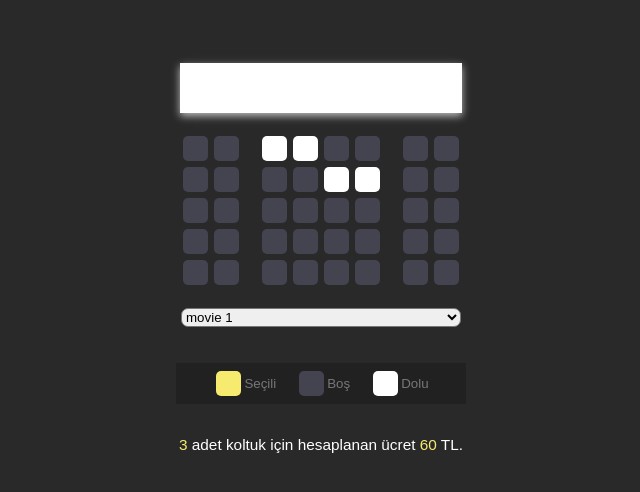
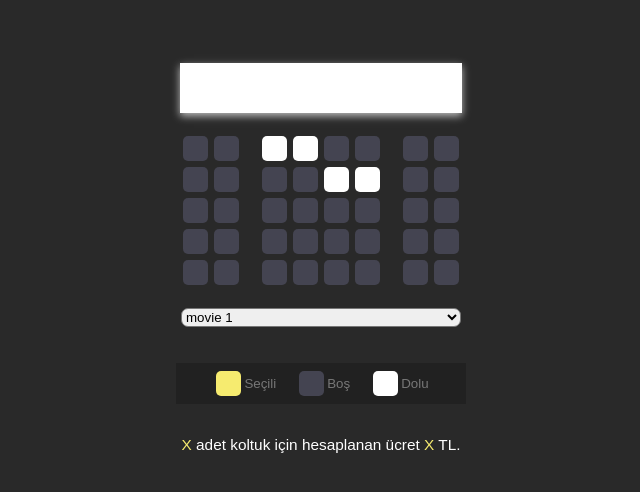
Before and after one commit to hakanyargici/Udemy-Javascript-Egitimi, a plain HTML site: page Sinema Bilet Rezervasyonu/index.html in a window 1280 px wide. Shown: the part 144-636 px from the top of the page, 319-959 px from the left. Drawn offline with Linux system fonts and the light colour scheme.

Commit message:
.text classına sahip p elemanı içeriği güncellendi.

```diff
--- a/Sinema Bilet Rezervasyonu/index.html
+++ b/Sinema Bilet Rezervasyonu/index.html
@@ -88,7 +88,7 @@
     </ul>
 
     <p class="text">
-        <span id="count">3</span> adet koltuk için hesaplanan ücret <span id="amount">60</span> TL.
+        <span id="count">X</span> adet koltuk için hesaplanan ücret <span id="amount">X</span> TL.
     </p>
 
     <!-- Javascript Dosyası -->
```
